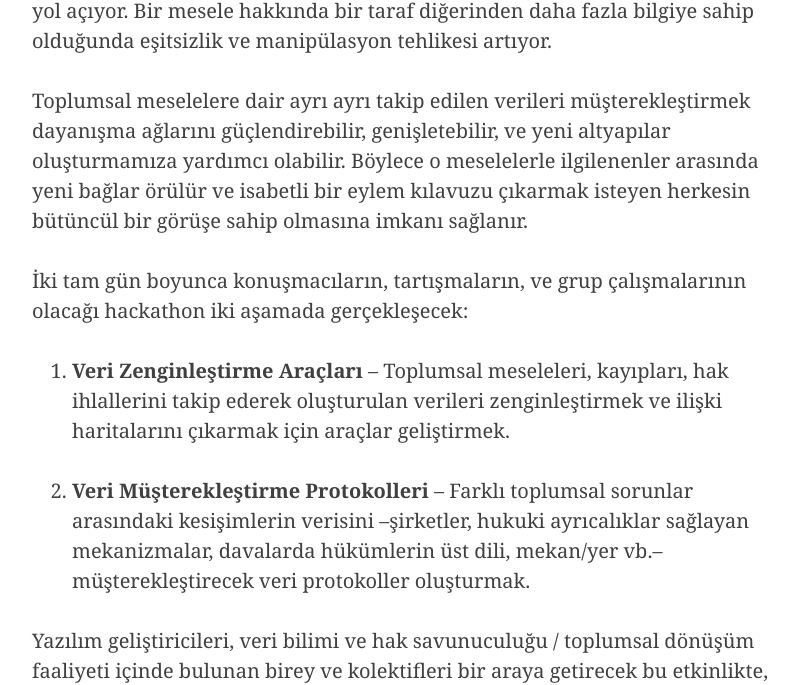
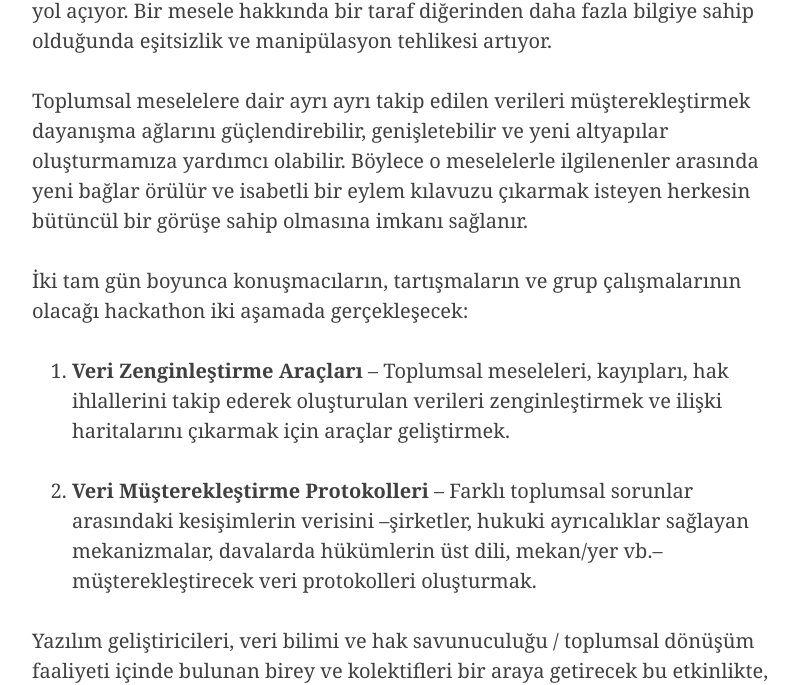
Before and after one commit to graphcommons/hackathons, a Jekyll site: the page built from _posts/2020-03-02-veri-musterekleri.md, in a window 1280 px wide and 1400 px high, scrolled down 1037 px. Shown: the part 173-858 px from the top of the window, without its empty margins (233-1043 px from the left). Built offline with Jekyll 4.4.1, drawn with Linux system fonts in a browser that asks for light colours; nearby versions of some CDN libraries; some of the changed text lies outside the part shown.

Commit message:
text refinement ve comma and new subcategories

```diff
--- a/_posts/2020-03-02-veri-musterekleri.md
+++ b/_posts/2020-03-02-veri-musterekleri.md
@@ -26,13 +26,13 @@
 
 Toplumsal sorunlar birbiriyle ilişkili olduğu halde, bunlara dair veriler birlikte-işler şekilde kullanılamıyor. Üstelik bu sorunlara dair veriler ve araçlar çoğunlukla devlet kurumları ve büyük şirketlerin tekelinde, bu da onlarla toplumsal bir meseleyi çözmek isteyenler arasında bilgi asimetrisine yol açıyor. Bir mesele hakkında bir taraf diğerinden daha fazla bilgiye sahip olduğunda eşitsizlik ve manipülasyon tehlikesi artıyor.
 
-Toplumsal meselelere dair ayrı ayrı takip edilen verileri müşterekleştirmek dayanışma ağlarını güçlendirebilir, genişletebilir, ve yeni altyapılar oluşturmamıza yardımcı olabilir. Böylece o meselelerle ilgilenenler arasında yeni bağlar örülür ve isabetli bir eylem kılavuzu çıkarmak isteyen herkesin bütüncül bir görüşe sahip olmasına imkanı sağlanır.
+Toplumsal meselelere dair ayrı ayrı takip edilen verileri müşterekleştirmek dayanışma ağlarını güçlendirebilir, genişletebilir ve yeni altyapılar oluşturmamıza yardımcı olabilir. Böylece o meselelerle ilgilenenler arasında yeni bağlar örülür ve isabetli bir eylem kılavuzu çıkarmak isteyen herkesin bütüncül bir görüşe sahip olmasına imkanı sağlanır.
 
-İki tam gün boyunca konuşmacıların, tartışmaların, ve grup çalışmalarının olacağı hackathon iki aşamada gerçekleşecek:
+İki tam gün boyunca konuşmacıların, tartışmaların ve grup çalışmalarının olacağı hackathon iki aşamada gerçekleşecek:
 
 1. <strong>Veri Zenginleştirme Araçları</strong> – Toplumsal meseleleri, kayıpları, hak ihlallerini takip ederek oluşturulan verileri zenginleştirmek ve ilişki haritalarını çıkarmak için araçlar geliştirmek.
 
-2. <strong>Veri Müşterekleştirme Protokolleri</strong> – Farklı toplumsal sorunlar arasındaki kesişimlerin verisini --şirketler, hukuki ayrıcalıklar sağlayan mekanizmalar, davalarda hükümlerin üst dili, mekan/yer vb.-- müşterekleştirecek veri protokoller oluşturmak.
+2. <strong>Veri Müşterekleştirme Protokolleri</strong> – Farklı toplumsal sorunlar arasındaki kesişimlerin verisini --şirketler, hukuki ayrıcalıklar sağlayan mekanizmalar, davalarda hükümlerin üst dili, mekan/yer vb.-- müşterekleştirecek veri protokolleri oluşturmak.
 
 Yazılım geliştiricileri, veri bilimi ve hak savunuculuğu / toplumsal dönüşüm faaliyeti içinde bulunan birey ve kolektifleri bir araya getirecek bu etkinlikte, katılımcılar bir yanda ağ haritalama ve analizi konusunda bilgi ve becerilerini geliştirirken, diğer yanda farklı toplumsal alanlardan mentörlerin desteğiyle ele alınan toplumsal sorunun çözümüne yönelik herkesin kullanabileceği araçlar üretecekler.
 
@@ -100,7 +100,7 @@
 
 #### Gün 2: Veri Müşterekleştirme Protokolleri – 22 Mart Pazar
 
-Farklı toplumsal sorunlar arasındaki kesişimlerin verisini -- şirketler, hukuki ayrıcalıklar sağlayan mekanizmalar, davalarda hükümlerin üst dili, mekan/yer vb--müşterekleştirecek veri protokoller oluşturma.
+Farklı toplumsal sorunlar arasındaki kesişimlerin verisini -- şirketler, hukuki ayrıcalıklar sağlayan mekanizmalar, davalarda hükümlerin üst dili, mekan/yer vb--müşterekleştirecek veri protokolleri oluşturma.
 
 09:00 Açılış
 
```
Also changed, not shown: other parts of _posts/2020-03-02-veri-musterekleri.md (+6 -6 lines).
